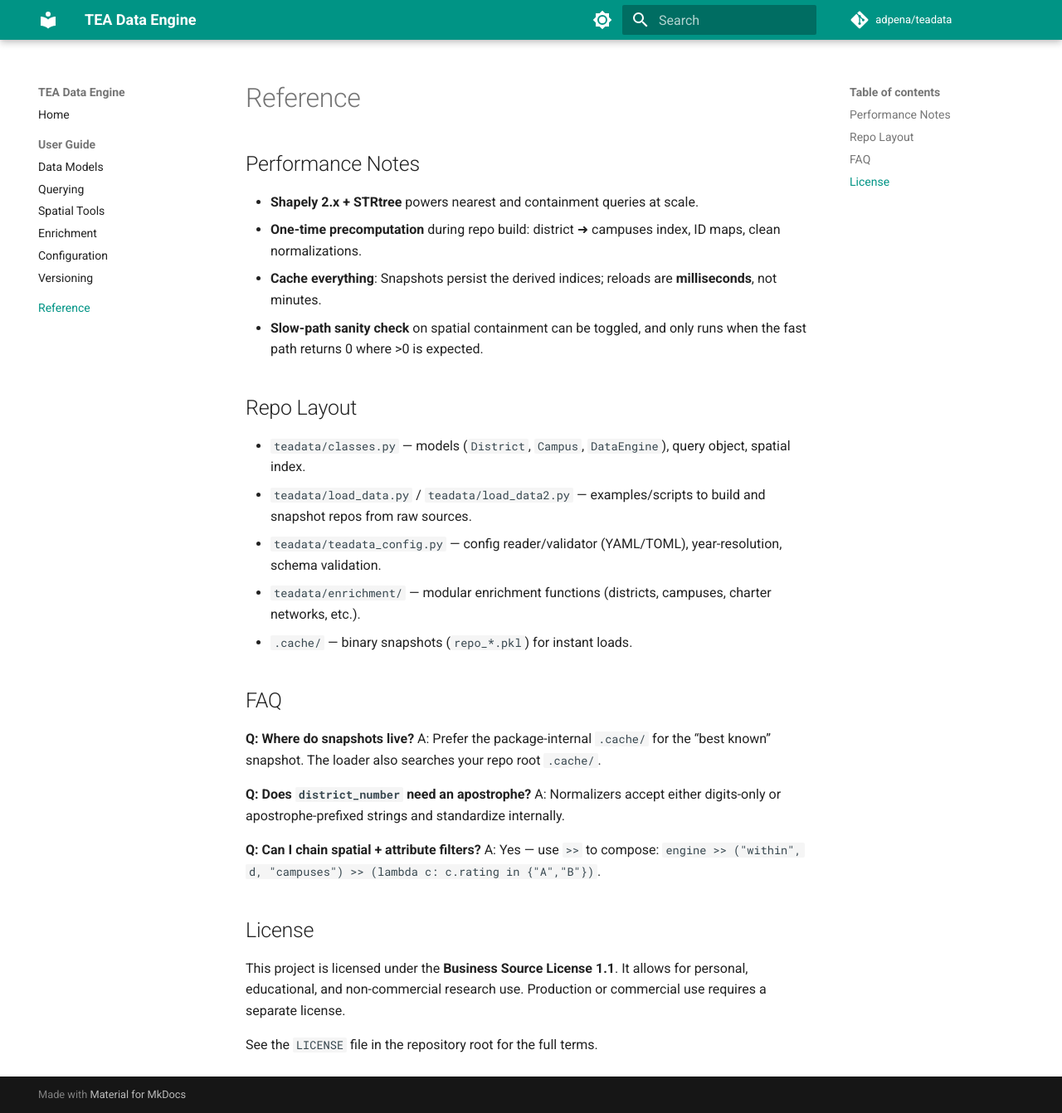
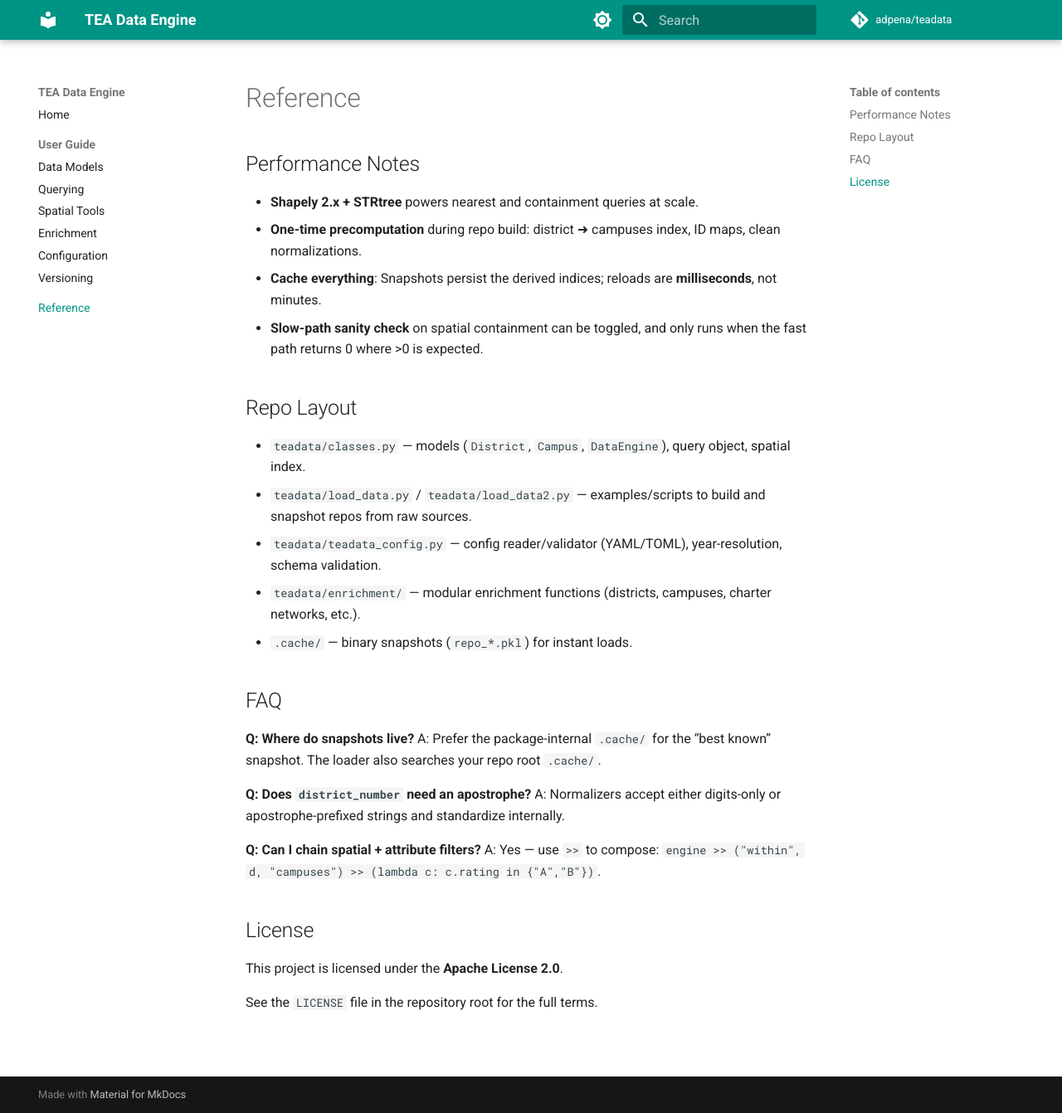
Before and after one commit to adpena/teadata, an MkDocs documentation site: the page built from docs/reference.md, in a window 1280 px wide and 1342 px high. Shown: the whole window at 83% size. Built offline with MkDocs 1.6.1 and Material for MkDocs 9.7.7, drawn with Linux system fonts in a browser that asks for light colours; comment, search, counter and statistics services are not loaded.

Commit message:
Adopt Apache 2.0 licensing

```diff
--- a/docs/reference.md
+++ b/docs/reference.md
@@ -28,6 +28,6 @@ A: Yes — use `>>` to compose: `engine >> ("within", d, "campuses") >> (lambda
 
 ## License
 
-This project is licensed under the **Business Source License 1.1**. It allows for personal, educational, and non-commercial research use. Production or commercial use requires a separate license.
+This project is licensed under the **Apache License 2.0**.
 
 See the `LICENSE` file in the repository root for the full terms.
--- a/pyproject.toml
+++ b/pyproject.toml
@@ -27,6 +27,7 @@ dependencies = [
 ]
 requires-python = ">=3.11"
 classifiers = [
+    "License :: OSI Approved :: Apache Software License",
     "Programming Language :: Python",
     "Programming Language :: Python :: 3",
     "Programming Language :: Python :: 3.11",
```
Also changed, not shown: README.md (+1 -1 lines), 1 other file.
